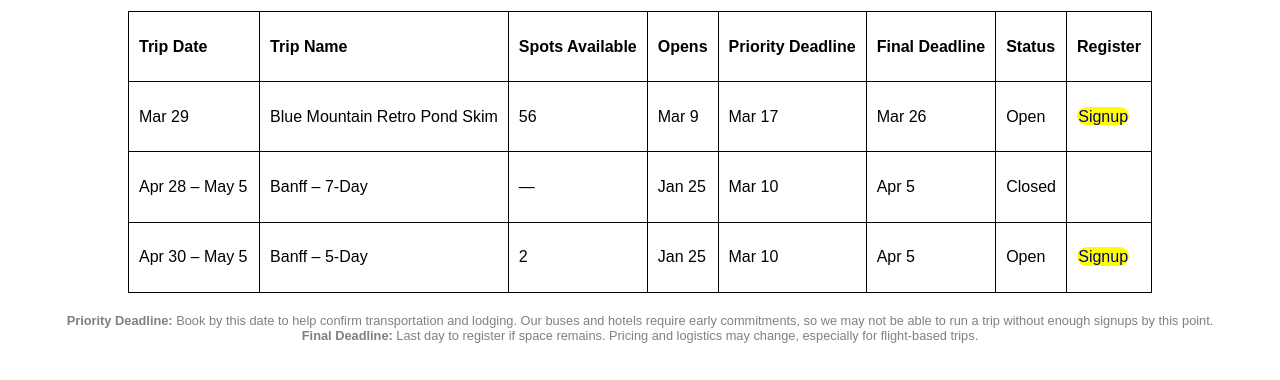
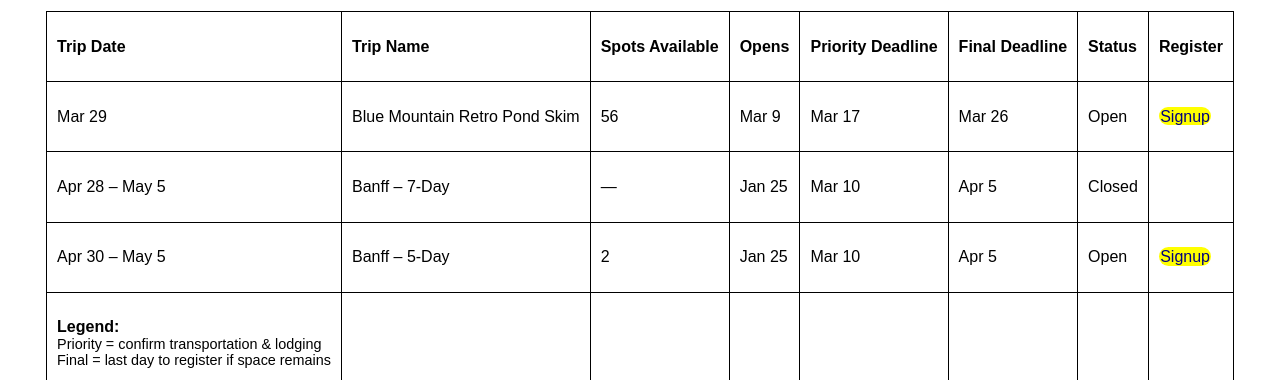
Before and after one commit to eliemueller/utssc, a plain HTML site: page trips.html in a window 1280 px wide. Shown: the part 413-793 px from the top of the page. Drawn offline with Linux system fonts and the light colour scheme.

Commit message:
Update trips.html

```diff
--- a/trips.html
+++ b/trips.html
@@ -84,6 +84,16 @@
             <td>Open</td>
             <td><a href="https://form.jotform.com/243582097537264" style="background: yellow;">Signup</a></td>
         </tr>
+        <tr class="legend-row">
+  <td><strong>Legend:</strong><br><span style="font-size: 0.9em;">Priority = confirm transportation & lodging</span><br><span style="font-size: 0.9em;">Final = last day to register if space remains</span></td>
+  <td></td>
+  <td></td>
+  <td></td>
+  <td></td>
+  <td></td>
+  <td></td>
+  <td></td>
+</tr>
     </table>
 </div>
     <p style="font-size: 1vw; text-align: center; color: gray; margin-top: 20px;">
```
